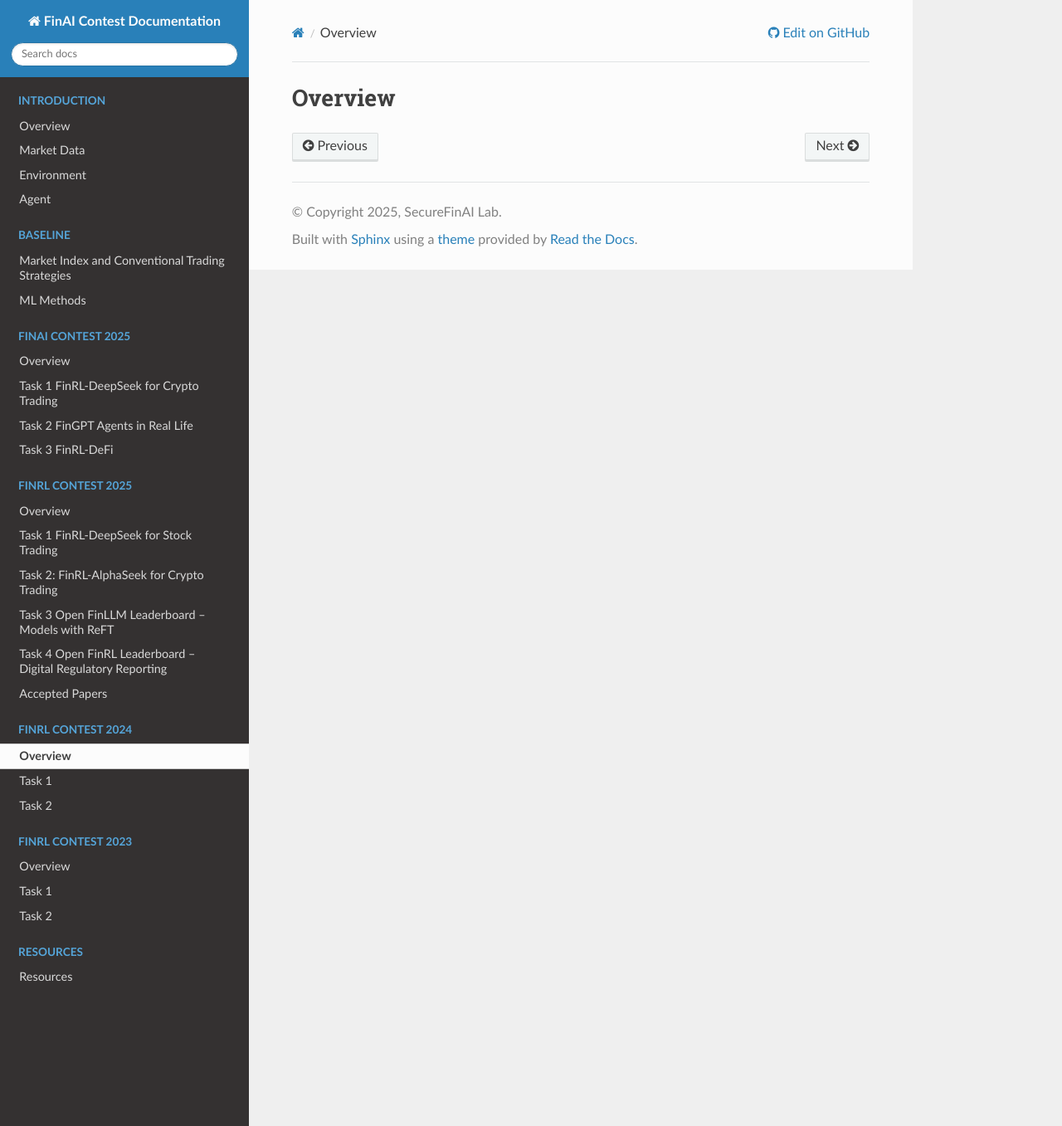
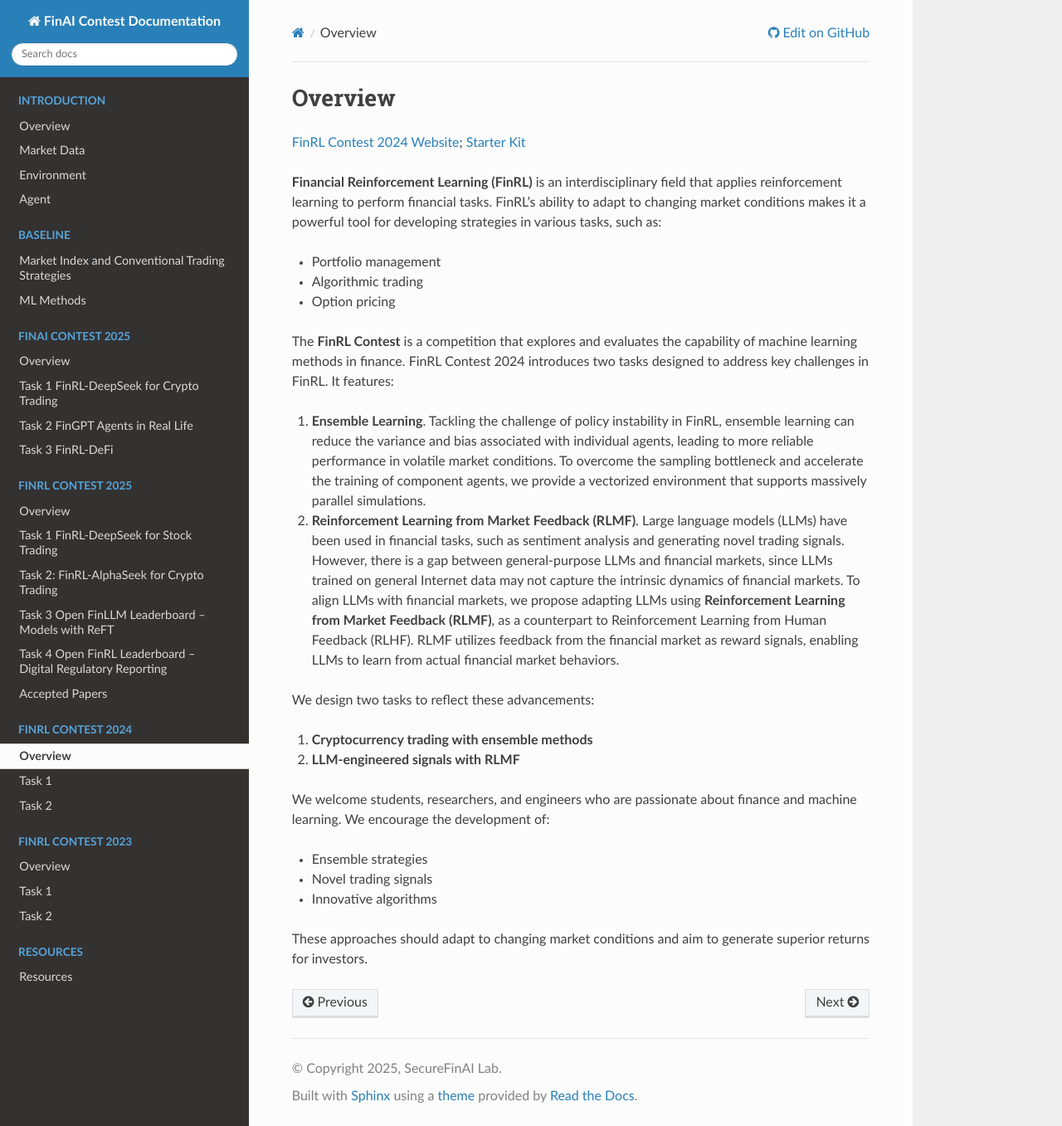
Before and after one commit to Xingyu025/FinAI-Contest, a Sphinx documentation site: the page built from docs/source/finrl2024/overview.rst, in a window 1280 px wide and 1357 px high. Shown: the whole window at 83% size. Built offline with Sphinx 7.4.7 and the Read the Docs theme 3.1.0, drawn with Linux system fonts in a browser that asks for light colours.

Commit message:
Update FinRL2024 overview
Update FinRL2024 overview

```diff
--- a/docs/source/finrl2024/overview.rst
+++ b/docs/source/finrl2024/overview.rst
@@ -1,3 +1,30 @@
 =============================
 Overview
 =============================
+`FinRL Contest 2024 Website <https://open-finance-lab.github.io/finrl-contest-2024.github.io/>`_; `Starter Kit <https://github.com/Open-Finance-Lab/FinRL_Contest_2024>`_
+
+**Financial Reinforcement Learning (FinRL)** is an interdisciplinary field that applies reinforcement learning to perform financial tasks. FinRL’s ability to adapt to changing market conditions makes it a powerful tool for developing strategies in various tasks, such as:
+
+- Portfolio management
+- Algorithmic trading
+- Option pricing
+
+The **FinRL Contest** is a competition that explores and evaluates the capability of machine learning methods in finance. FinRL Contest 2024 introduces two tasks designed to address key challenges in FinRL. It features:
+
+1. **Ensemble Learning**. Tackling the challenge of policy instability in FinRL, ensemble learning can reduce the variance and bias associated with individual agents, leading to more reliable performance in volatile market conditions. To overcome the sampling bottleneck and accelerate the training of component agents, we provide a vectorized environment that supports massively parallel simulations.
+
+2. **Reinforcement Learning from Market Feedback (RLMF)**. Large language models (LLMs) have been used in financial tasks, such as sentiment analysis and generating novel trading signals. However, there is a gap between general-purpose LLMs and financial markets, since LLMs trained on general Internet data may not capture the intrinsic dynamics of financial markets. To align LLMs with financial markets, we propose adapting LLMs using **Reinforcement Learning from Market Feedback (RLMF)**, as a counterpart to Reinforcement Learning from Human Feedback (RLHF). RLMF utilizes feedback from the financial market as reward signals, enabling LLMs to learn from actual financial market behaviors.
+
+
+We design two tasks to reflect these advancements:
+
+1. **Cryptocurrency trading with ensemble methods**
+2. **LLM-engineered signals with RLMF**
+
+We welcome students, researchers, and engineers who are passionate about finance and machine learning. We encourage the development of:
+
+- Ensemble strategies
+- Novel trading signals
+- Innovative algorithms
+
+These approaches should adapt to changing market conditions and aim to generate superior returns for investors.
```
